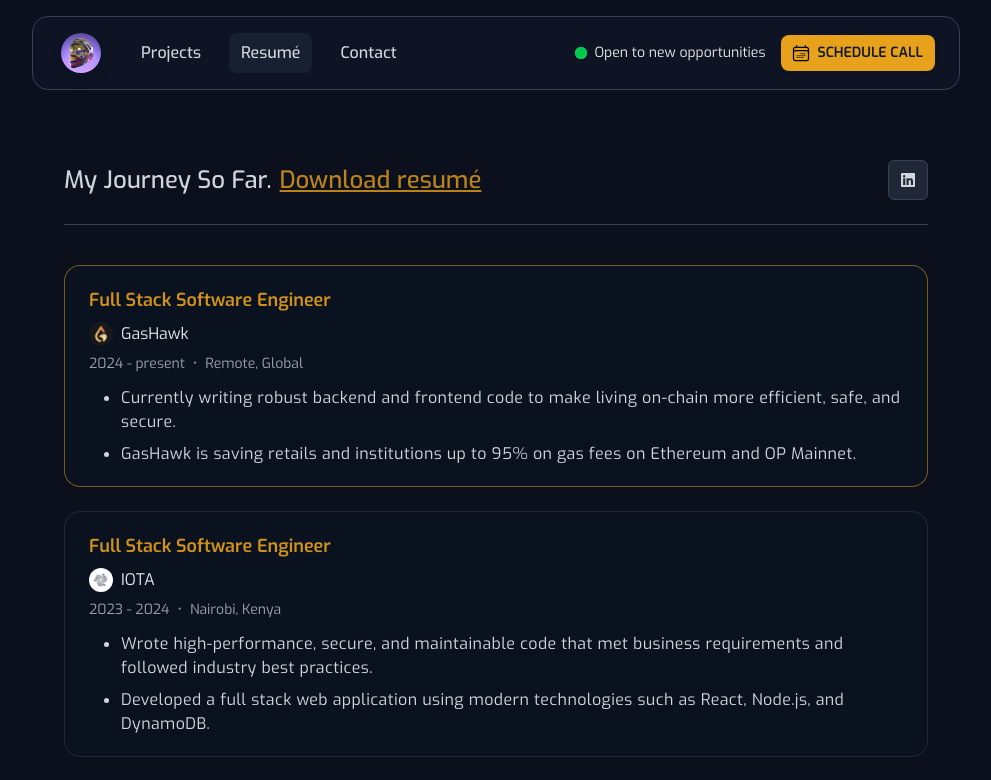
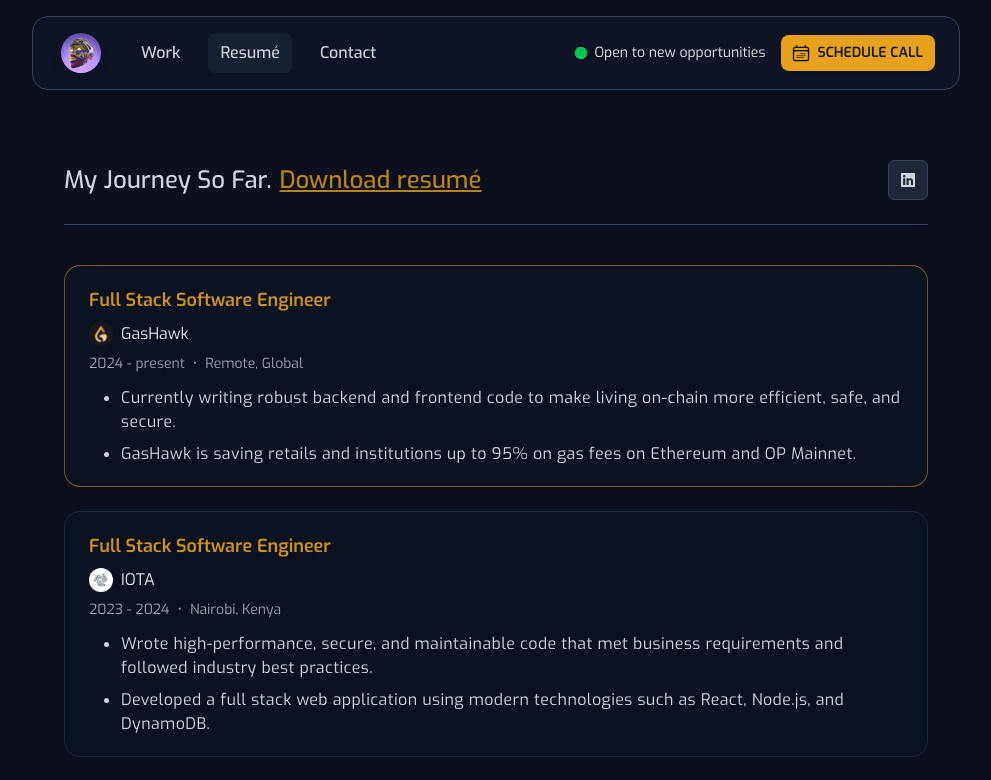
Before and after one commit to jillo-abdullahi/vite-portfolio, a React (Vite) app: page /resume in a window 1280 px wide. Shown: the top 780 px of the page, without its empty margins (144-1135 px from the left). Built offline with nearby package versions, Linux system fonts and the light colour scheme.

Commit message:
feat: add subtle hover effect and change /projects to /work

```diff
--- a/src/components/AboutMeTimeline.tsx
+++ b/src/components/AboutMeTimeline.tsx
@@ -21,7 +21,7 @@ export const AboutMeTimeline: FC = () => {
         return (
           <SlideMeIn cascade key={index}>
             <div
-              className={`border bg-gray-900/30 text-white rounded-2xl py-5 px-6 ${
+              className={`border bg-gray-900/30 text-white rounded-2xl py-5 px-6 transform hover:scale-101 transition-transform duration-500 ${
                 isCurrent ? "border-orange/50" : "border-gray-800"
               }`}
             >
@@ -55,7 +55,9 @@ export const AboutMeTimeline: FC = () => {
                 <ul className="text-gray-300 space-y-2">
                   {description.map((desc: string, idx: number) => (
                     <li key={idx}>
-                      <span className="tracking-wide text-gray-300">{desc}</span>
+                      <span className="tracking-wide text-gray-300">
+                        {desc}
+                      </span>
                     </li>
                   ))}
                 </ul>
--- a/src/components/NavBar.tsx
+++ b/src/components/NavBar.tsx
@@ -32,7 +32,7 @@ const NavBar: FC = () => {
   };
 
   const navigation: NavigationItem[] = [
-    { name: "Projects", href: "/projects", isActive: pathname === "/projects" },
+    { name: "Work", href: "/work", isActive: pathname === "/work" },
     { name: "Resumé", href: "/resume", isActive: pathname === "/resume" },
     { name: "Contact", href: "/contact", isActive: pathname === "/contact" },
   ];
--- a/src/router.tsx
+++ b/src/router.tsx
@@ -54,7 +54,7 @@ const aboutRedirectRoute = createRoute({
 // create projects route
 const projectsRoute = createRoute({
   getParentRoute: () => rootRoute,
-  path: "/projects",
+  path: "/work",
   component: MyProjects,
 });
 
```
